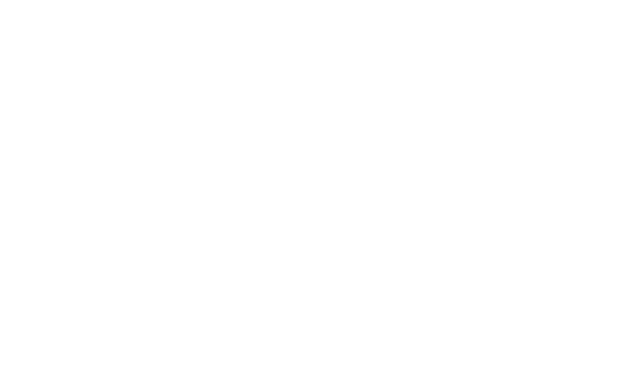
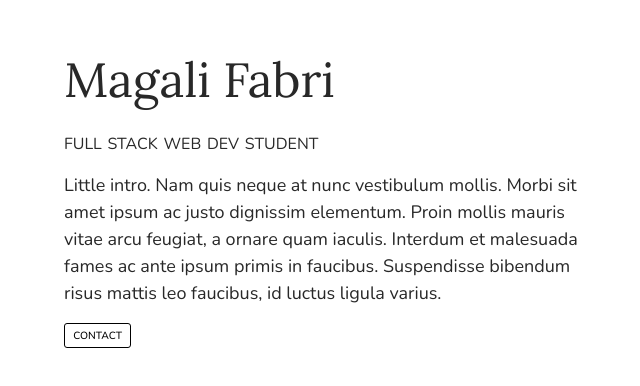
Before and after one commit to magalifabri/portfolio, a React (Create React App) app: page / in a window 1280 px wide. Shown: the part 204-590 px from the top of the page, without its empty margins (0-640 px from the left). Built offline with nearby package versions, Linux system fonts and the light colour scheme.

Commit message:
Add basic styling and intro section

```diff
--- a/package.json
+++ b/package.json
@@ -9,6 +9,7 @@
     "react": "^18.1.0",
     "react-dom": "^18.1.0",
     "react-scripts": "5.0.1",
+    "sass": "^1.51.0",
     "web-vitals": "^2.1.4"
   },
   "scripts": {
--- a/src/App.js
+++ b/src/App.js
@@ -1,8 +1,12 @@
+import Intro from "./components/Intro";
+import './styles/general.scss';
+
+
 function App() {
   return (
-    <p>
-    {/*    */}
-    </p>
+    <>
+        <Intro/>
+    </>
   );
 }
 
--- /dev/null
+++ b/src/components/Intro.js
@@ -0,0 +1,22 @@
+import React from 'react';
+import '../styles/Intro.scss';
+
+
+const Intro = () => {
+    return (
+        <section className="intro">
+            <p className="intro__title">
+                Magali Fabri
+            </p>
+            <p className="intro__subtitle">
+                full stack web dev student
+            </p>
+            <p className="intro__description">
+                Little intro. Nam quis neque at nunc vestibulum mollis. Morbi sit amet ipsum ac justo dignissim elementum. Proin mollis mauris vitae arcu feugiat, a ornare quam iaculis. Interdum et malesuada fames ac ante ipsum primis in faucibus. Suspendisse bibendum risus mattis leo faucibus, id luctus ligula varius.
+            </p>
+            <a className="intro__contact btn" href="todo">contact</a>
+        </section>
+    );
+};
+
+export default Intro;
--- /dev/null
+++ b/src/styles/Intro.scss
@@ -0,0 +1,25 @@
+.intro {
+    min-height: 90vh; // 100 - 10 for body padding
+
+    display: flex;
+    flex-direction: column;
+    justify-content: center;
+    align-items: flex-start;
+    gap: 1rem;
+
+    &__title {
+        font-size: 3rem;
+        font-family: 'Lora', serif;
+    }
+
+    &__subtitle {
+        text-transform: uppercase;
+        font-weight: 400;
+        word-spacing: .1rem;
+    }
+
+    &__description {
+        max-width: 50ch;
+        font-size: 1.125rem;
+    }
+}
--- /dev/null
+++ b/src/styles/general.scss
@@ -0,0 +1,40 @@
+@import url('https://fonts.googleapis.com/css2?family=Lato:ital,wght@0,100;0,300;0,400;0,700;0,900;1,100;1,300;1,400;1,700;1,900&family=Lora:ital,wght@0,400;0,500;0,600;0,700;1,400;1,500;1,600;1,700&family=Noto+Serif:ital,wght@0,400;0,700;1,400;1,700&family=Nunito:ital,wght@0,200;0,300;0,400;0,500;0,600;0,700;0,800;0,900;1,200;1,300;1,400;1,500;1,600;1,700;1,800;1,900&display=swap');
+
+/*
+font-family: 'Lato', sans-serif;
+font-family: 'Lora', serif;
+font-family: 'Noto Serif', serif;
+font-family: 'Nunito', sans-serif;
+*/
+
+
+* {
+    box-sizing: border-box;
+    margin: 0;
+    padding: 0;
+}
+
+body {
+    padding: 5vh 5vw;
+
+    font-family: 'Nunito', sans-serif;
+    color: #282828;
+}
+
+p {
+    line-height: 1.5;
+}
+
+
+// STYLE MODULES
+
+.btn {
+    text-transform: uppercase;
+    border: 1px solid black;
+    color: black;
+    font-weight: 500;
+    border-radius: 3px;
+    padding: .4em .8em;
+    font-size: .65rem;
+    text-decoration: none;
+}
```
Also changed, not shown: 1 other file (tests, documents, lock files or other folders).
